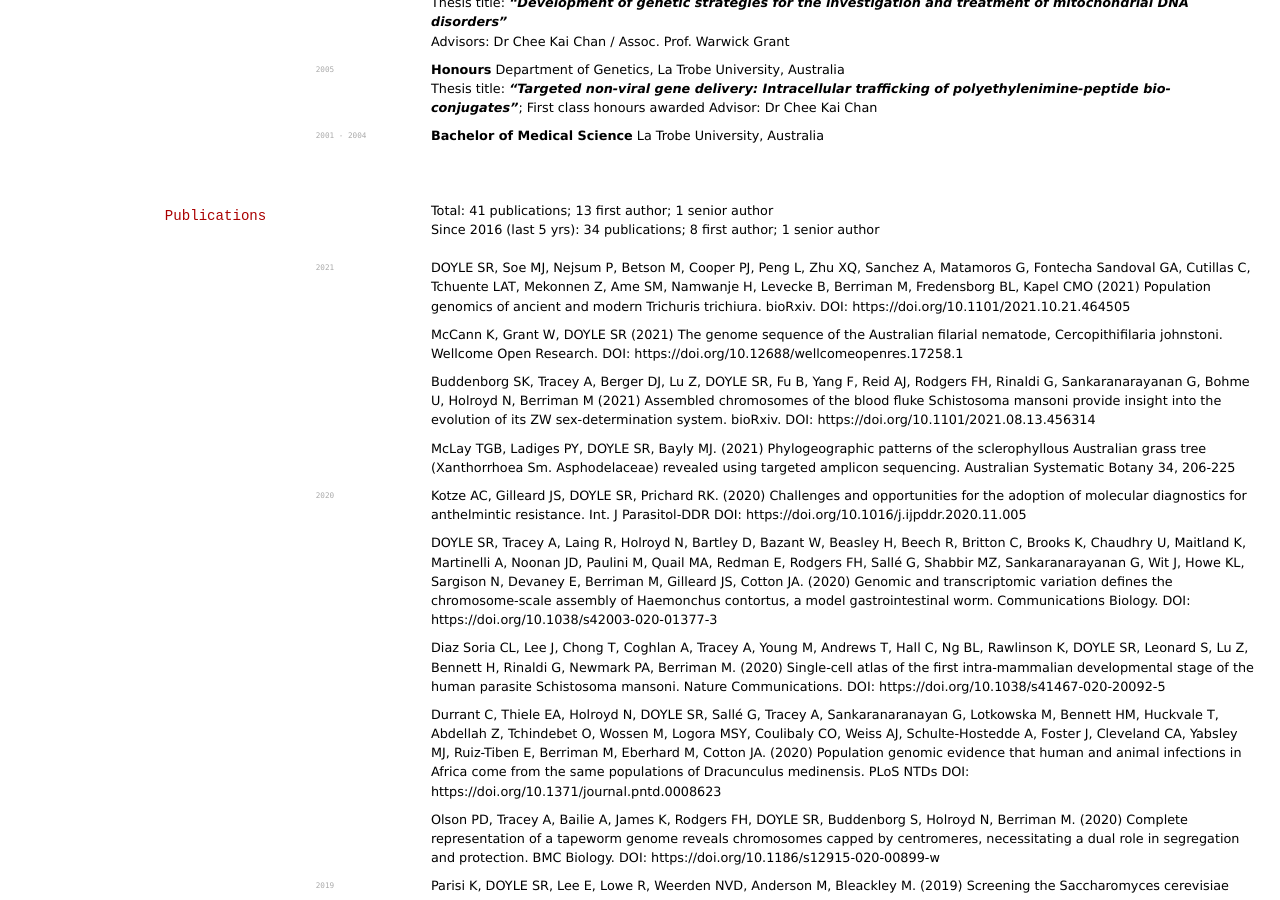
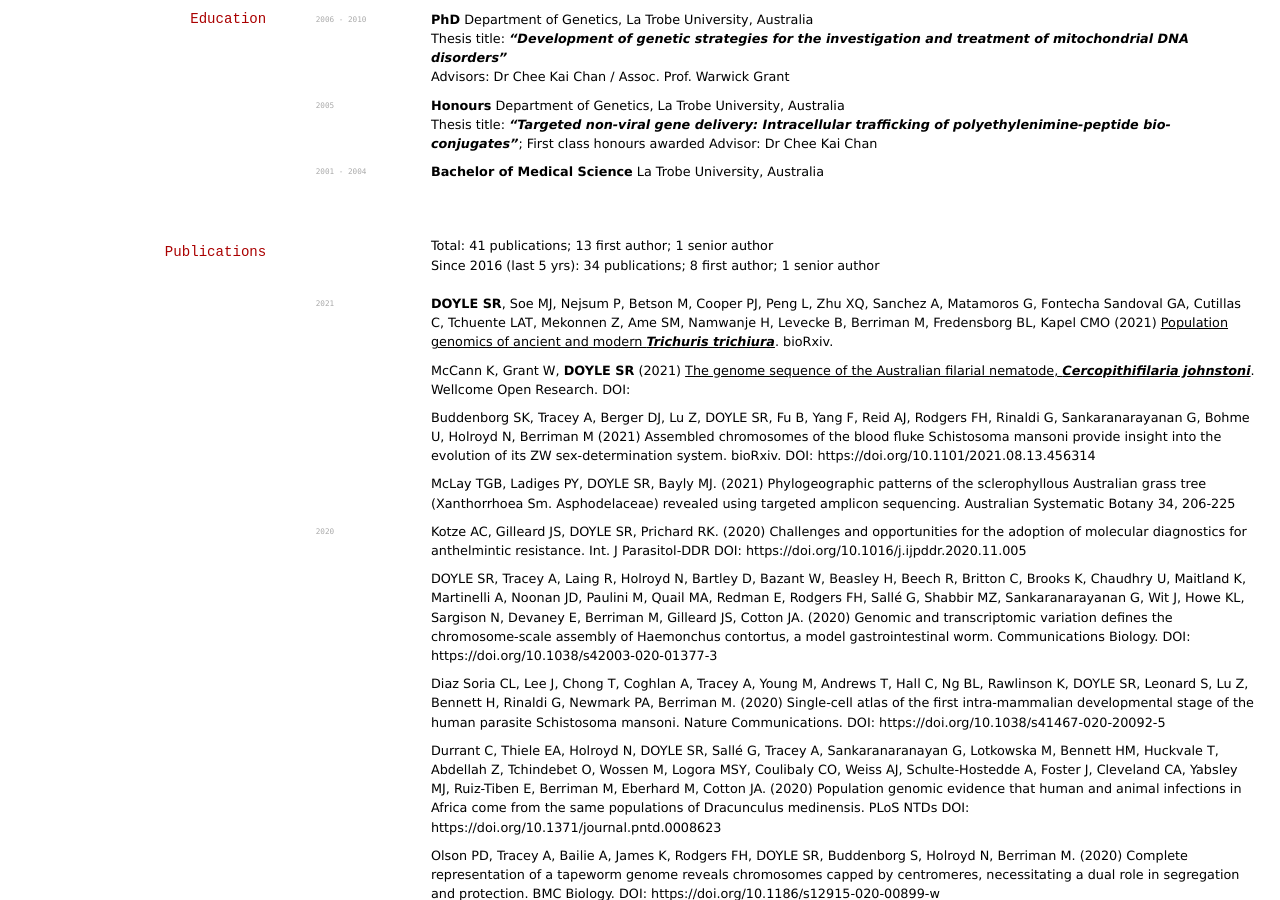
Before and after one commit to elipapa/markdown-cv, a Jekyll site: the page built from index.md, in a window 1280 px wide and 900 px high, scrolled down 451 px. Built offline with Jekyll 4.4.1, drawn with Linux system fonts in a browser that asks for light colours; some of the changed text lies outside the part shown.

Commit message:
Update index.md

```diff
--- a/index.md
+++ b/index.md
@@ -14,7 +14,7 @@ UKRI Future Leaders Fellow, Group Leader @ Wellcome Sanger Institute
 </div>
 
 
-### Employment
+## Employment
 `2020 - now`
 **Group Leader, UKRI Future Leaders Fellow / Career Development Fellow**
 Wellcome Sanger Institute, UK
@@ -63,9 +63,9 @@ La Trobe University, Australia
 -	Since 2016 (last 5 yrs): 34 publications; 8 first author; 1 senior author
 
 `2021`
-DOYLE SR, Soe MJ, Nejsum P, Betson M, Cooper PJ, Peng L, Zhu XQ, Sanchez A, Matamoros G, Fontecha Sandoval GA, Cutillas C, Tchuente LAT, Mekonnen Z, Ame SM, Namwanje H, Levecke B, Berriman M, Fredensborg BL, Kapel CMO (2021) Population genomics of ancient and modern Trichuris trichiura. bioRxiv. DOI: https://doi.org/10.1101/2021.10.21.464505
+**DOYLE SR**, Soe MJ, Nejsum P, Betson M, Cooper PJ, Peng L, Zhu XQ, Sanchez A, Matamoros G, Fontecha Sandoval GA, Cutillas C, Tchuente LAT, Mekonnen Z, Ame SM, Namwanje H, Levecke B, Berriman M, Fredensborg BL, Kapel CMO (2021) [Population genomics of ancient and modern *Trichuris trichiura*](https://doi.org/10.1101/2021.10.21.464505). bioRxiv.
 
-McCann K, Grant W, DOYLE SR (2021) The genome sequence of the Australian filarial nematode, Cercopithifilaria johnstoni. Wellcome Open Research. DOI: https://doi.org/10.12688/wellcomeopenres.17258.1
+McCann K, Grant W, **DOYLE SR** (2021) [The genome sequence of the Australian filarial nematode, *Cercopithifilaria johnstoni*](https://doi.org/10.12688/wellcomeopenres.17258.1 ). Wellcome Open Research. DOI:
 
 Buddenborg SK, Tracey A, Berger DJ, Lu Z, DOYLE SR, Fu B, Yang F, Reid AJ, Rodgers FH, Rinaldi G, Sankaranarayanan G, Bohme U, Holroyd N, Berriman M (2021) Assembled chromosomes of the blood fluke Schistosoma mansoni provide insight into the evolution of its ZW sex-determination system. bioRxiv. DOI: https://doi.org/10.1101/2021.08.13.456314
 
@@ -147,7 +147,7 @@ DOYLE SR, Kasinadhuni NRP, Chan CK, Grant WN, (2013). Evidence of evolutionary c
 `2011`
 DOYLE SR, Chan CK, and Grant WN, (2011). Enhanced annealing of mismatched oligonucleotides using a novel melting curve assay allows efficient in vitro discrimination and restriction of a single nucleotide polymorphism. BMC Biotechnology. DOI: https://doi.org/10.1186/1472-6750-11-83
 
-Chan CK, Hart AH, Lister AN, DOYLE SR. (2011) Learning styles of 3rd year genetics students and their affection and perception of effectiveness of a range of instructional modes. ACSME Proceedings 2011 | Teaching for Diversity – Challenges and Strategies. DOI:
+Chan CK, Hart AH, Lister AN, DOYLE SR. (2011) Learning styles of 3rd year genetics students and their affection and perception of effectiveness of a range of instructional modes. ACSME Proceedings 2011 Teaching for Diversity – Challenges and Strategies. DOI:
 
 `2008`
 DOYLE SR and Chan CK, (2008). Mitochondrial gene therapy an evaluation of strategies for the treatment of mitochondrial DNA disorders. Hum Gene Ther. Figure 2 was selected as the cover artwork for the print issue; DOI: https://doi.org/10.1089/hum.2008.090
```
